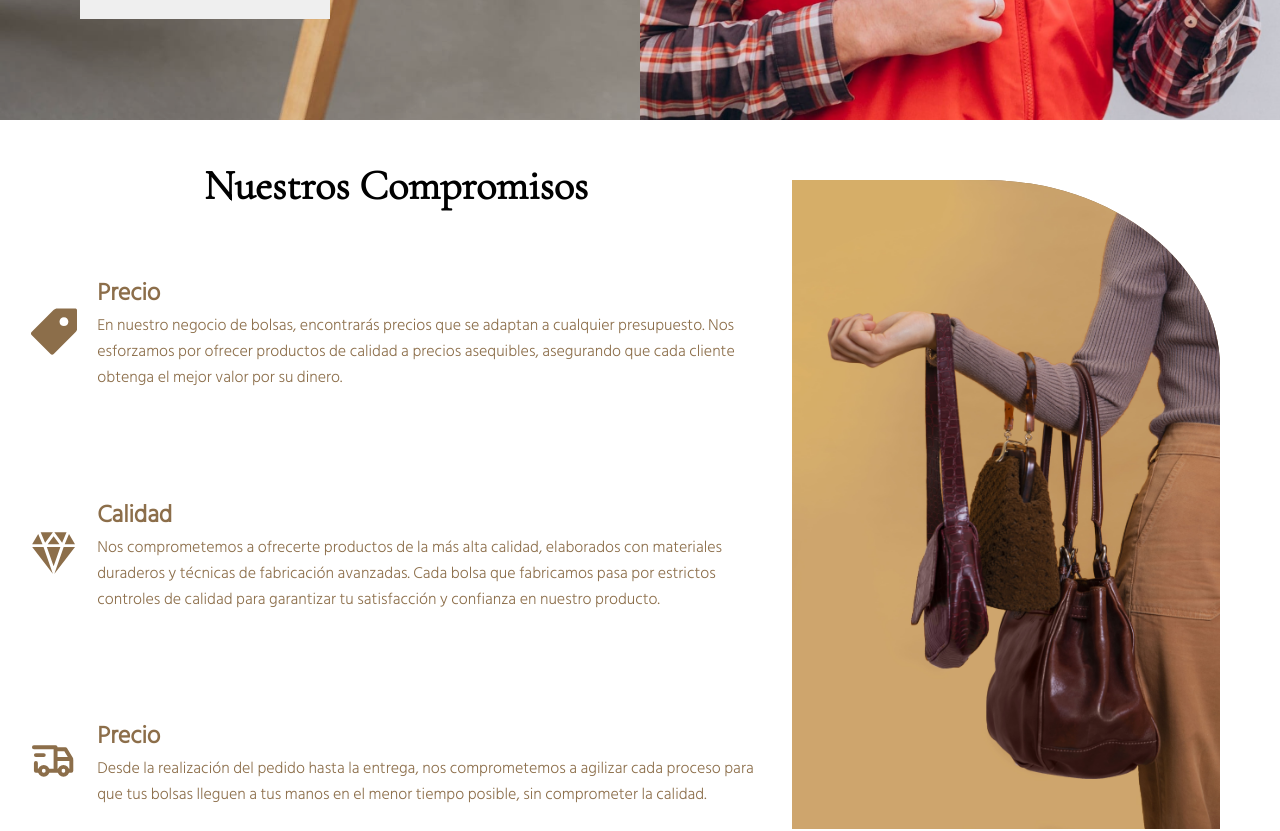
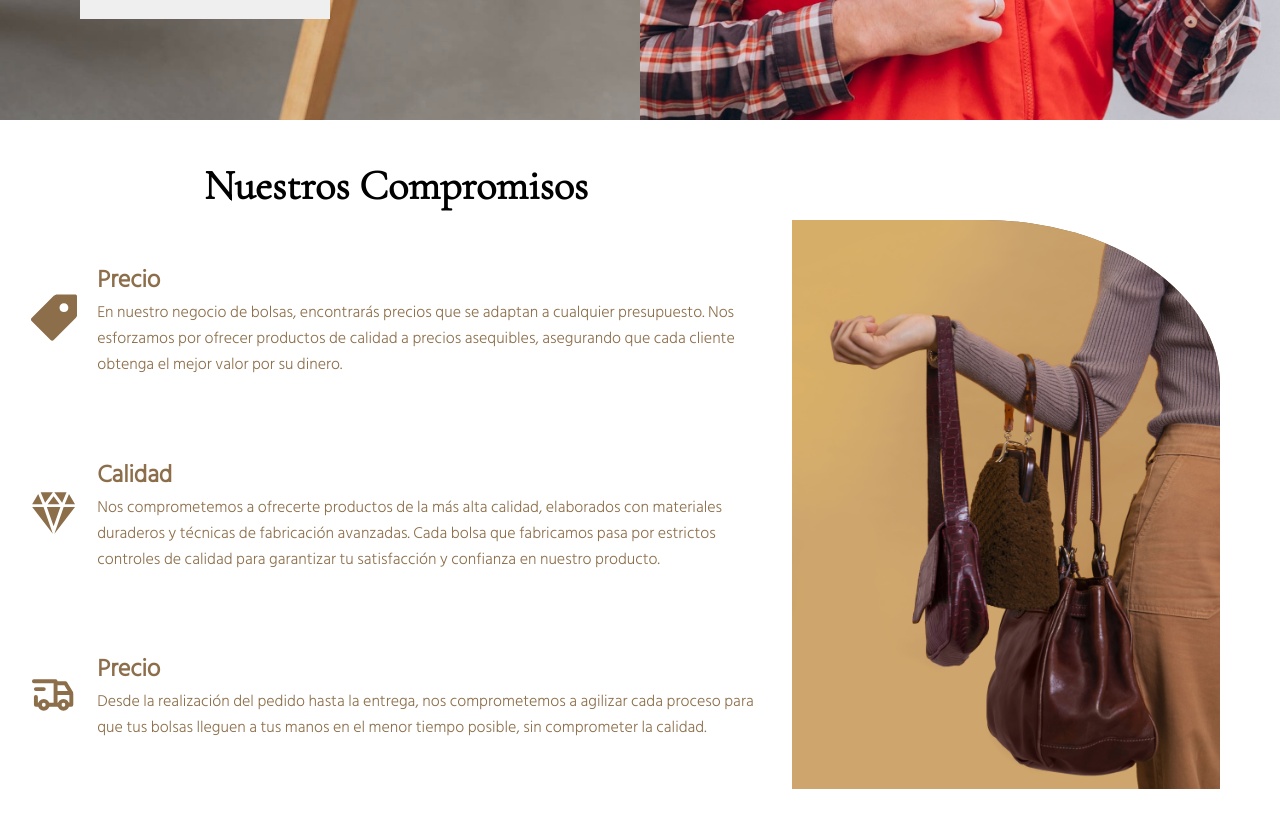
Before and after one commit to Tounka/bagelia, a React (Create React App) app: page / in a window 1280 px wide. Shown: the part 2120-2951 px from the top of the page. Built offline with nearby package versions, Linux system fonts and the light colour scheme.

Commit message:
solucion de errores con display compromisos

```diff
--- a/src/Paginas/PaginaPrincipal/Secciones/Formas.jsx
+++ b/src/Paginas/PaginaPrincipal/Secciones/Formas.jsx
@@ -80,7 +80,7 @@ export const Linea = styled.hr`
 
 export const ContenedorImgCompromisos = styled.div`
     border-radius: 0% 55% 0% 0% / 25% 29% 25% 25%;
-    height: 100%;
+    height: calc(100% - 80px);
     width:100%;
 
     @media (max-width: 800px) {
--- a/src/Paginas/PaginaPrincipal/Secciones/SeccionCompromisos.jsx
+++ b/src/Paginas/PaginaPrincipal/Secciones/SeccionCompromisos.jsx
@@ -7,18 +7,14 @@ import {ContenedorImgCompromisos} from './Formas'
 import { ImgPicture } from "../../../ComponentesPrincipales/Img";
 import imgpSeccionCompromisos from '../../../img/bolsavar2.jpg'
 const ContenedorCompromisos = styled(ContenedorSeccion)`
-    display:grid;
-    grid-template-columns: 3fr 2fr;
-    @media (max-width: 800px) {
-        grid-template-columns: 1fr;
-    }
+
     width: 100%;
     padding: 30px;
 `
 const ContenedorHijoCompromisos = styled.div`
     display:flex;
     flex-direction:column;
-    height: 100%;
+    height: calc(100% - 80px);
     width: 100%;
 
 `
@@ -62,8 +58,19 @@ const ContenedorItems = styled.div`
 
     padding: ${props => props.contenedor2 ? '30px' : '0px'};
     @media (max-width: 800px) {
-        margin-top: 20px;
+
+        gap: 30px;
         padding: ${props => props.contenedor2 ? '0' : '0px'};
+    }
+`
+const ContenedorPrincipalCompromisos = styled.div`
+display:grid;
+    width: 100%;
+    height: 100%;
+        grid-template-columns: 3fr 2fr;
+    @media (max-width: 800px) {
+        gap: 30px;
+        grid-template-columns: 1fr;
     }
 `
 const ItemLista = ({icono, txt,tituloItem}) =>{
@@ -82,7 +89,9 @@ const ItemLista = ({icono, txt,tituloItem}) =>{
 export const SeccionCompromisos = ()=>{
     return(
         <ContenedorCompromisos>
+            <ContenedorPrincipalCompromisos>
                   <ContenedorHijoCompromisos>
+
                     <TituloSeccion>Nuestros Compromisos</TituloSeccion>
                     <ContenedorItems>
                         <ItemLista
@@ -109,6 +118,7 @@ export const SeccionCompromisos = ()=>{
                         </ContenedorImgCompromisos>
 
                 </ContenedorItems>
+            </ContenedorPrincipalCompromisos>
 
         </ContenedorCompromisos>
     )
--- /dev/null
+++ b/src/Paginas/PaginaPrincipal/Secciones/SeccionContacto.jsx
@@ -0,0 +1 @@
+import styled from "styled-components";
```
Also changed, not shown: 8 other files (tests, documents, lock files or other folders). Lines whose indentation alone changed are shown as unchanged.
